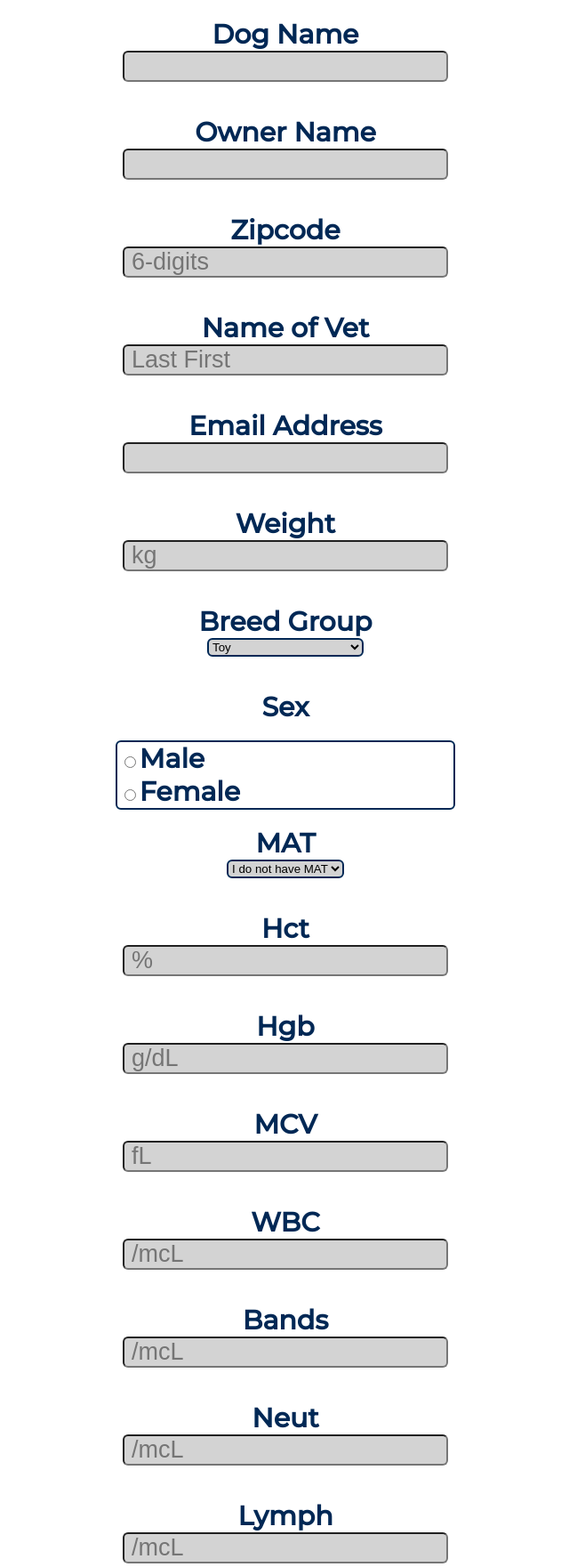
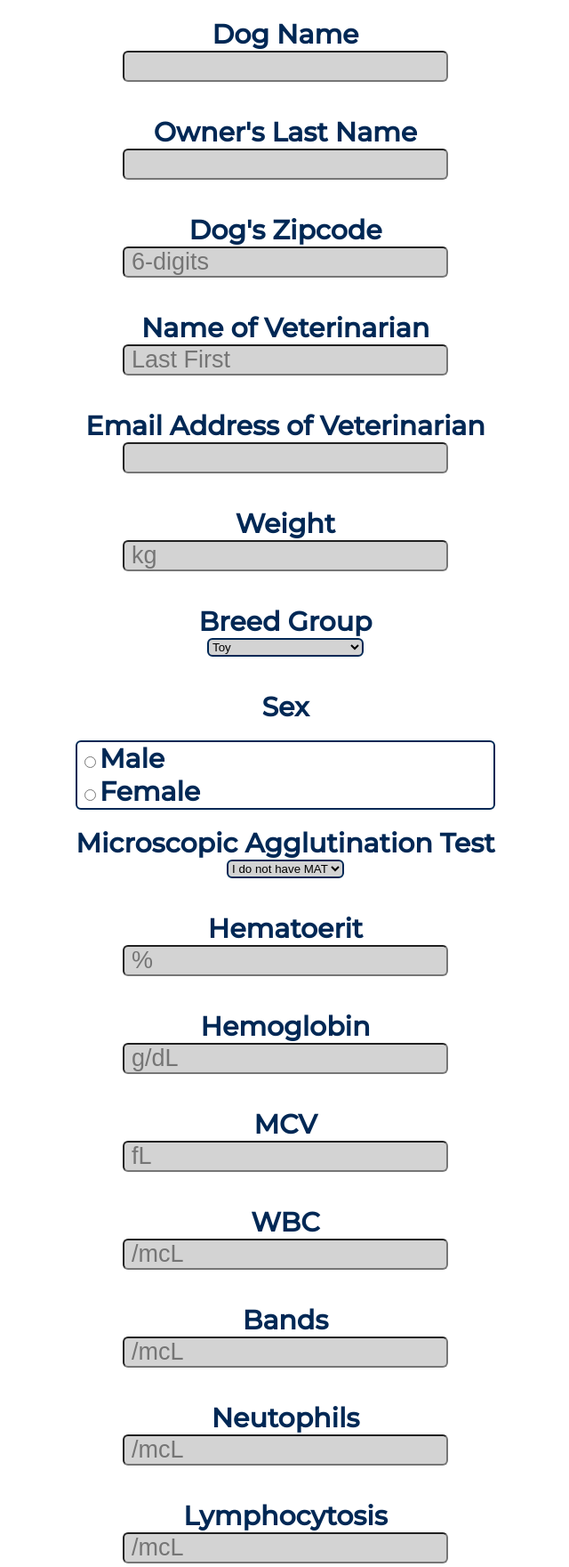
Before and after one commit to Camerooooon/lepto-classifier-frontend, a Flask app: page /index in a window 1280 px wide. Shown: the part 200-1961 px from the top of the page at 89% size, without its empty margins (319-959 px from the left). Run offline with Flask 3, Linux system fonts and the light colour scheme.

Commit message:
this includes all changes

```diff
--- a/css/index.css
+++ b/css/index.css
@@ -473,7 +473,7 @@
     }
     .header {
         width: 100%;
-        height: 260px;
+        /* height: 260px; */
         margin: 0;
         display: flex;
         flex-direction: column;
@@ -505,6 +505,7 @@
         width: 100%;
         height: 20px;
         transition: .3s ease transform;
+        margin-bottom: 20px;
     }
     .tab {
         display: inline-block;
@@ -580,7 +581,7 @@
     div.col1{
         width: 80%;
         height: auto;
-        margin-bottom: 77px;
+        margin-bottom: 80px;
         align-items: center;
         padding-left: 80px;
         margin-right: 40px;
@@ -637,7 +638,6 @@
         justify-content: center;
         background-color: lightgray;
         margin-bottom: 50px;
-        margin-top: 10px;
     }
     p.info {
         font-size: 2.5rem;
--- a/templates/index.html
+++ b/templates/index.html
@@ -37,7 +37,7 @@
  					<li><a href="contact">Contact</a></li>
 				</ul>
 			<div class="bar"></div>
-			<div class="disclaimer">
+			<!-- <div class="disclaimer">
 				<p id="blink">Faster access to data, Lepto-classifier parser coming soon!</p>
 				<script type="text/javascript">
 					var blink = document.getElementById('blink');
@@ -45,8 +45,8 @@
 						blink.style.opacity = (blink.style.opacity == 0 ? 1 : 0);
 					}, 1500);
 				</script>
-				<!-- <a href="lepto"><button>Lepto</button></a> -->
-			</div>
+				 <a href="lepto"><button>Lepto</button></a> -->
+			<!-- </div> -->
 		</div>
 
 		<div class="central">
@@ -55,16 +55,16 @@
 				<label for="dog name">Dog Name</label>
 				<input name="dog name" type="text">
 				<br><br>
-				<label for="owner name">Owner Name</label>
+				<label for="owner name">Owner's Last Name</label>
 				<input name="owner name" type="text">
 				<br><br>
-				<label for="Zipcode">Zipcode</label>
+				<label for="Zipcode">Dog's Zipcode</label>
 				<input name="Zipcode" type="number" placeholder="6-digits">
 				<br><br>
-				<label for="Name of Vet">Name of Vet</label>
+				<label for="Name of Vet">Name of Veterinarian</label>
 				<input name="Name of Vet" type="text" placeholder="Last First">
 				<br><br>
-				<label for="email address">Email Address</label>
+				<label for="email address">Email Address of Veterinarian</label>
 				<input name="email address" type="text">
 				<br><br>
 				<label for="Weight">Weight</label>
@@ -91,7 +91,7 @@
 					<label for="female"> Female</label><br>
 				</fieldset>
 				<br>
-				<label for="MAT">MAT</label>
+				<label for="MAT">Microscopic Agglutination Test</label>
 				<select name="MAT" id="MAT">
 					<option value="-1">I do not have MAT</option>
 					<option value="0">0</option>
@@ -105,10 +105,10 @@
 				<!--
 				<input type="number" name="MAT" placeholder="0, 100, 200, 400, ..." step="100">
 				-->				<br><br>
-				<label for="Hct">Hct</label>
+				<label for="Hct">Hematoerit</label>
 				<input type="number" name="Hct" placeholder="%" step=".01">
 				<br><br>
-				<label for="Hgb">Hgb</label>
+				<label for="Hgb">Hemoglobin</label>
 				<input type="number" name="Hgb" placeholder="g/dL" step=".01">
 				<br><br>
 				<label for="MCV">MCV</label>
@@ -120,21 +120,21 @@
 				<label for="Bands">Bands</label>
 				<input type="number" name="Bands" placeholder="/mcL" step=".01">
 				<br><br>
-				<label for="Neut">Neut</label>
+				<label for="Neut">Neutophils</label>
 				<input type="number" name="Neut" placeholder="/mcL" step=".01">
 				<br><br>
-				<label for="Lymph">Lymph</label>
+				<label for="Lymph">Lymphocytosis</label>
 				<input type="number" name="Lymph" placeholder="/mcL" step=".01">
 				<br><br>
 			</div>
 			<div class="col2">
-				<label for="Mono">Mono</label>
+				<label for="Mono">Monocytes</label>
 				<input type="number" name="Mono" placeholder="/mcL" step=".01">
 				<br><br>
-				<label for="Eosin">Eosin</label>
+				<label for="Eosin">Eosinophils</label>
 				<input type="number" name="Eosin" placeholder="/mcL" step=".01">
 				<br><br>
-				<label for="Plt">Plt</label>
+				<label for="Plt">Platelet Count</label>
 				<input type="number" name="Plt" placeholder="/mcL" step=".01">
 				<br><br>
 				<label for="anion gap">Anion Gap</label>
@@ -184,7 +184,6 @@
 				<br><br>
 			</div>
 			<div class="col3">
-				<label for="Urine Specific Gravity">Urine Specific Gravity</label>
 				<label for="ALP">ALP</label>
 				<input type="text" name="ALP" placeholder="IU/L" step=".01">
 				<br><br>
```
